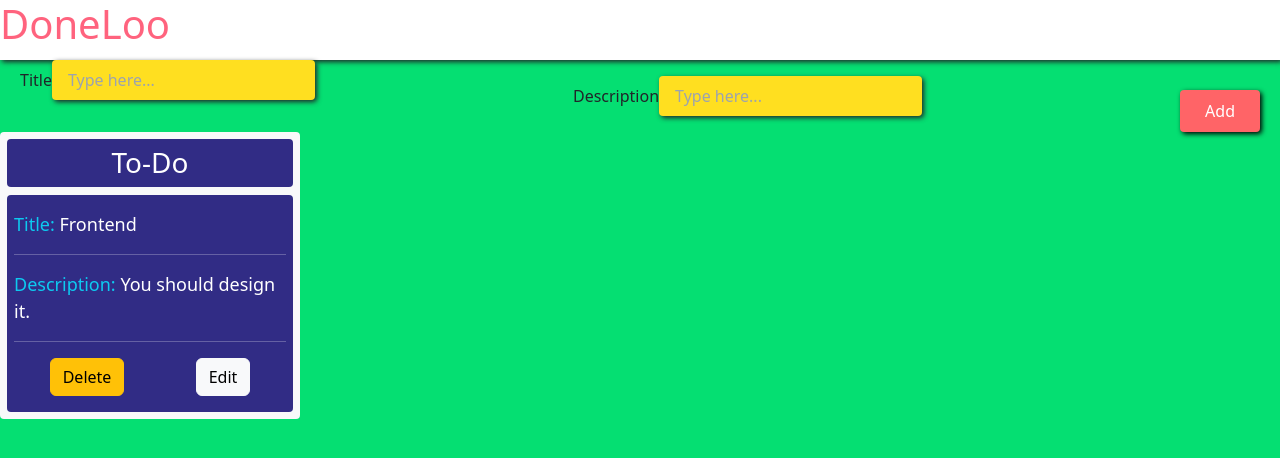
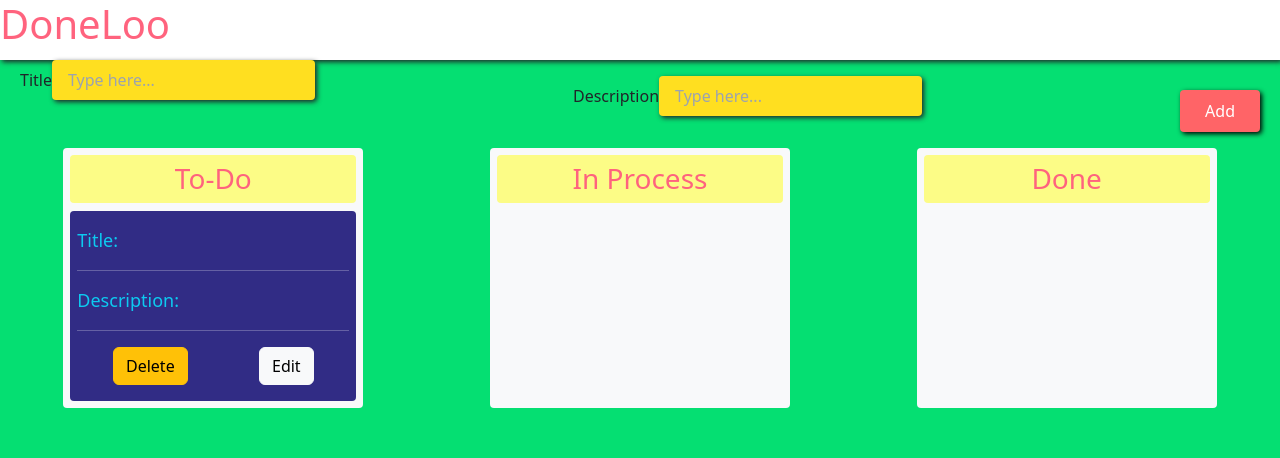
Before and after one commit to Nima-Morad-Nezhad/DoneLoo, a React (Vite) app in the folder DoneLoo/: page /home in a window 1280 px wide. Shown: the top 458 px of the page. Built offline with nearby package versions, Linux system fonts and the light colour scheme.

Commit message:
client side home task field

```diff
--- a/DoneLoo/src/App.css
+++ b/DoneLoo/src/App.css
@@ -82,18 +82,19 @@ h1{
 }
 h3{
     text-align: center;
-    background-color:  oklch(35.9% 0.144 278.697);
+    background-color:  rgb(252, 252, 134);
     padding-top: 7px;
     padding-bottom: 7px;
-  color: #ffffff;
+  color:  oklch(0.712 0.194 13.428);
     border-radius: 4px;
 
 }
 .task-todo-card{
   background-color: oklch(83.7% 0.128 66.29);
-    max-width: 300px;
+    min-width: 300px;
     border-radius: 4px;
     padding: 7px 7px;
+    min-height: 200px;
 }
 .task-home{
     background-color:  oklch(35.9% 0.144 278.697);
--- a/DoneLoo/src/components/Task.jsx
+++ b/DoneLoo/src/components/Task.jsx
@@ -1,18 +1,32 @@
 import React from "react";
 function Task (){
     return(<>
+    <div className="d-flex flex-wrap mt-3 justify-content-around">
     <div className="task-todo-card bg-light">
      <div> <h3>To-Do</h3></div>
     <div className="task-home">
-    <p className="text-info">Title: <span>Frontend</span></p>
+    <p className="text-info">Title: <span></span></p>
     <hr />
-    <p className="text-info">Description: <span>You should design it.</span></p>
+    <p className="text-info">Description: <span></span></p>
     <hr />
     <div className="d-flex justify-content-around" > <button type="button" class="btn btn-warning">Delete</button>
     <button type="button" class="btn btn-light">Edit</button></div>
         </div>
 
     </div>
+    <div className="task-todo-card bg-light">
+     <div> <h3>In Process</h3></div>
+
+
+    </div>
+    <div className="task-todo-card bg-light">
+     <div> <h3>Done</h3></div>
+
+
+    </div>
+
+    </div>
+
 
     </>)
 }
```
